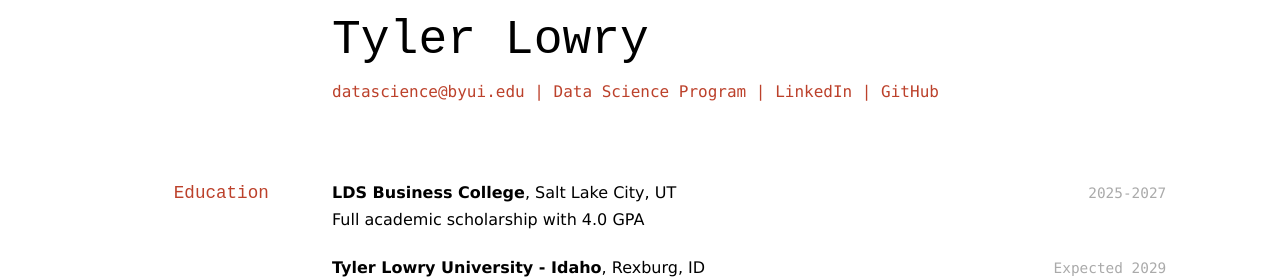
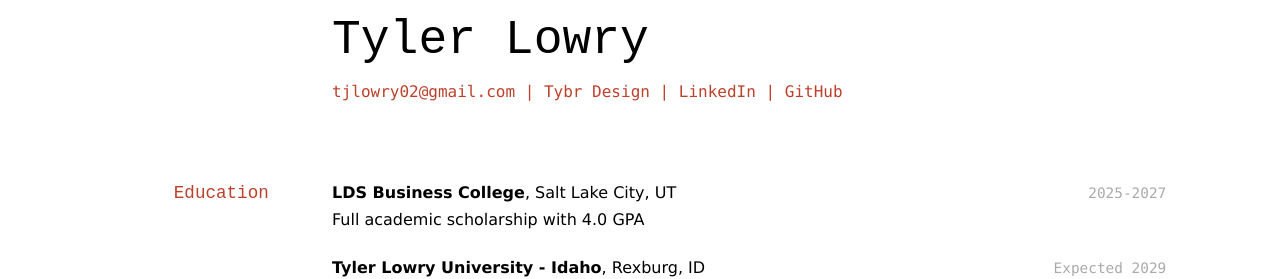
Before and after one commit to tjlowry/lowry_resume, a Jekyll site: the page built from docs/index.md, in a window 1280 px wide. Shown: the top 279 px of the page. Built offline with Jekyll 4.4.1, drawn with Linux system fonts in a browser that asks for light colours.

Commit message:
updated links

```diff
--- a/docs/index.md
+++ b/docs/index.md
@@ -6,10 +6,10 @@
 
 
 <div id="webaddress">
-<a href="datascience@byui.edu">datascience@byui.edu</a>
-| <a href="https://byuidatascience.github.io/development.html">Data Science Program</a>
-| <a href="https://www.linkedin.com/groups/13537407/">LinkedIn</a>
-| <a href="https://github.com/byuids-resumes">GitHub</a>
+<a href="tjlowry02@gmail.com">tjlowry02@gmail.com</a>
+| <a href="https://www.etsy.com/shop/TybrDesign?ref=nla_listing_details">Tybr Design </a>
+| <a href="https://www.linkedin.com/in/tylerj-lowry/">LinkedIn</a>
+| <a href="https://github.com/tjlowry">GitHub</a>
 </div>
 
 <!-- https://www.monique.tech/the-art-of-markdown -->
```
Also changed, not shown: 1 other file.
